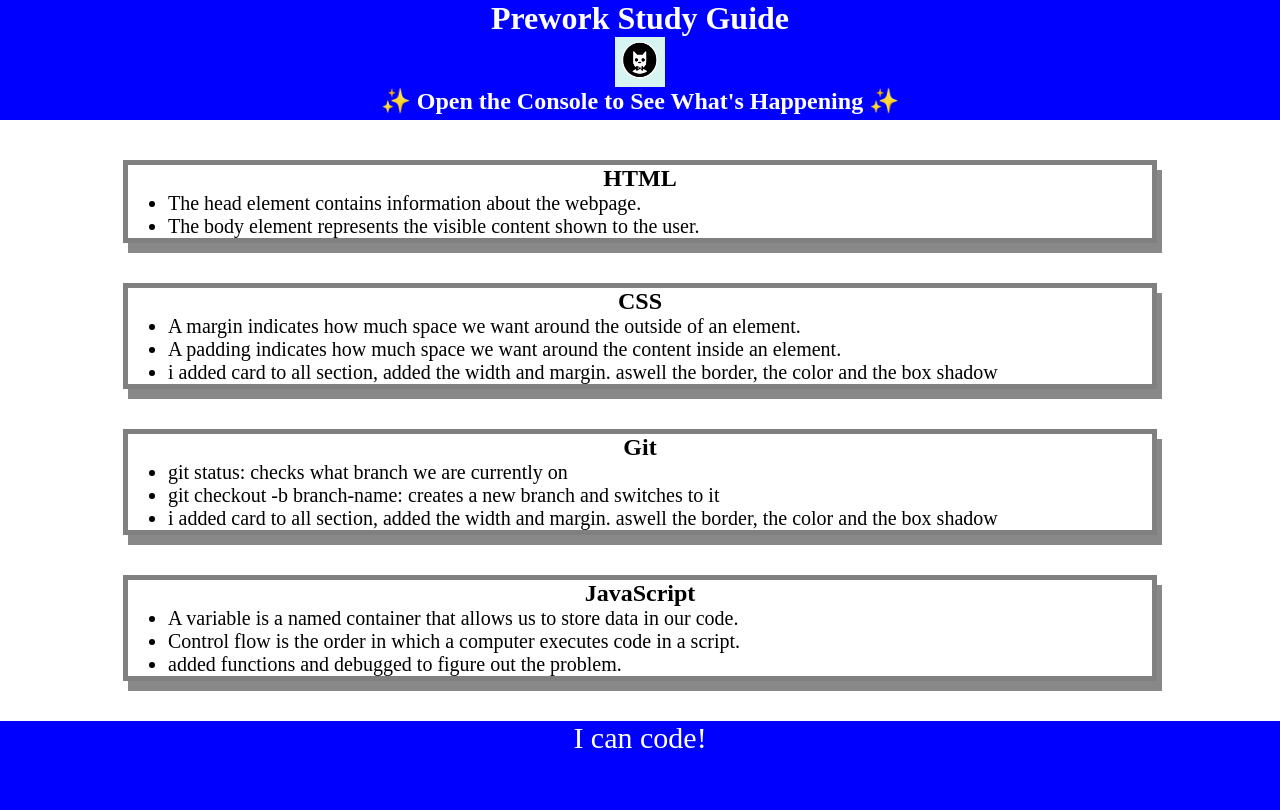
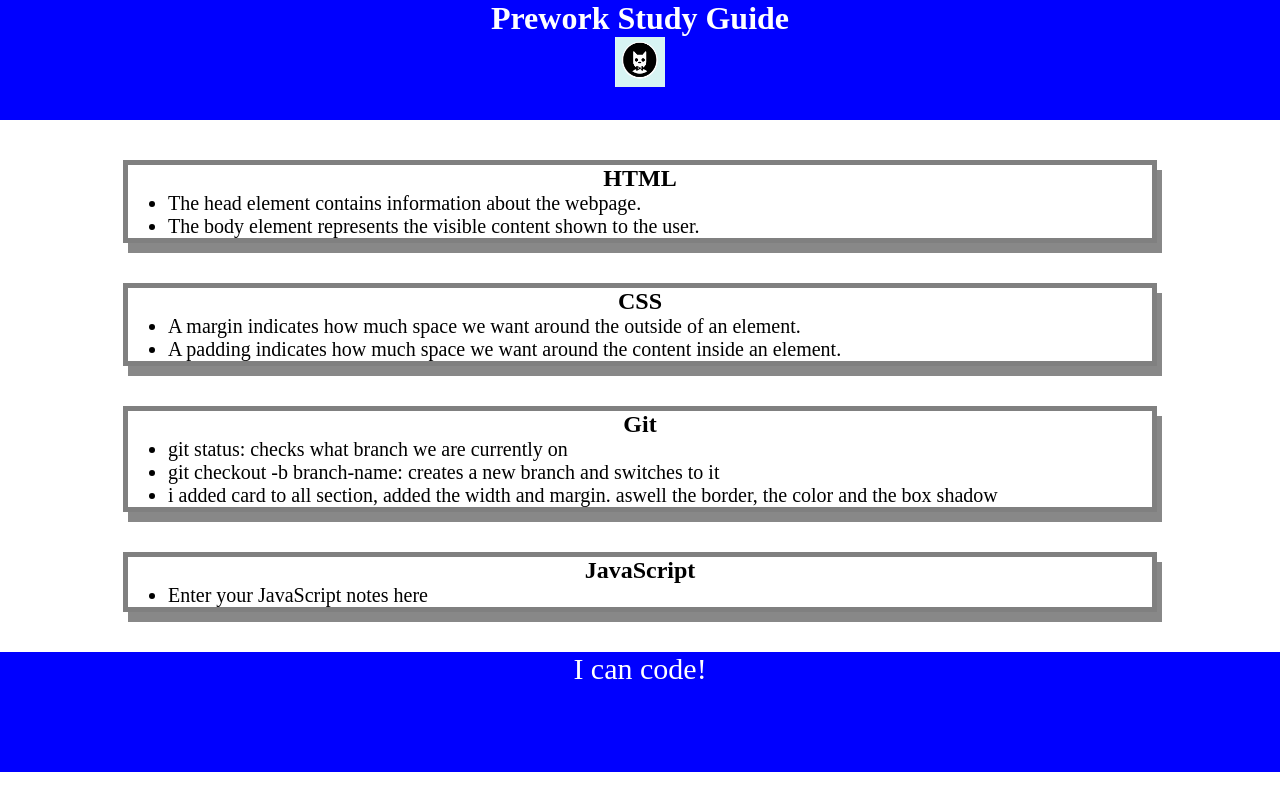
Before and after one commit to AndresZ25/prework-study-guide, a plain HTML site: page prework-study-guide/index.html in a window 1280 px wide. Drawn offline with Linux system fonts and the light colour scheme.

```diff
--- a/prework-study-guide/index.html
+++ b/prework-study-guide/index.html
@@ -4,7 +4,7 @@
     <meta charset="UTF-8" />
     <meta http-equiv="X-UA-Compatible" content="IE=edge" />
     <meta name="viewport" content="width=device-width, initial-scale=1.0" />
-    <link rel="stylesheet" href="assets/style.css" />
+    <link rel="stylesheet" href="./assets/style.css">
     <title>Prework Study Guide</title>
   </head>
   <body>
@@ -14,7 +14,6 @@
        src="./assets/bowtie-cat.png"
        alt="Profile image of cat wearing a bow tie."
        />
-       <h2>✨ Open the Console to See What's Happening ✨</h2>
     </header>
     <main>
       <section class="card" id="html-section">
@@ -30,7 +29,7 @@
         <ul>
           <li>A margin indicates how much space we want around the outside of an element.</li>
           <li>A padding indicates how much space we want around the content inside an element.</li>
-          <li>i added card to all section, added the width and margin. aswell the border, the color and the box shadow</li>
+
         </ul>
       </section>
 
@@ -46,9 +45,7 @@
       <section class="card" id="javascript-section">
         <h2>JavaScript</h2>
         <ul>
-          <li>A variable is a named container that allows us to store data in our code.</li>
-          <li>Control flow is the order in which a computer executes code in a script.</li>
-          <li>added functions and debugged to figure out the problem.</li>
+          <li>Enter your JavaScript notes here</li>
         </ul>
       </section>
     </main>
@@ -56,6 +53,5 @@
     <footer>
       <p>I can code!</p>
     </footer>
-    <script src="./assets/script.js"></script>
   </body>
 </html>
```
Also changed, not shown: prework-study-guide/assets/style.css (+5 -5 lines), 1 other file.
